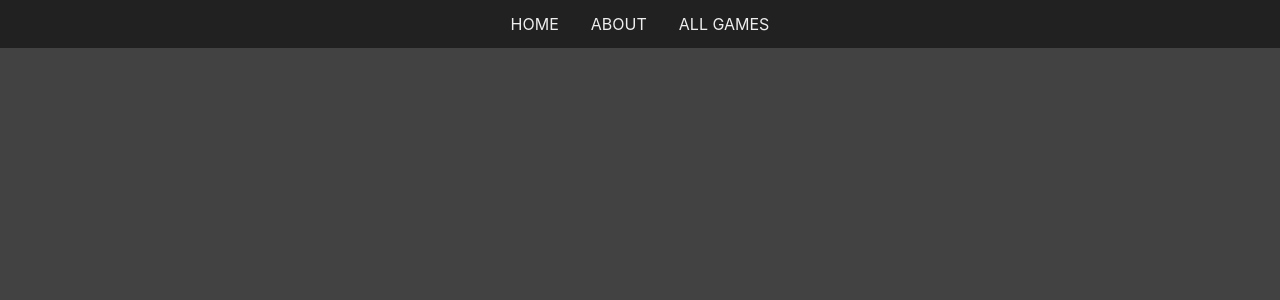
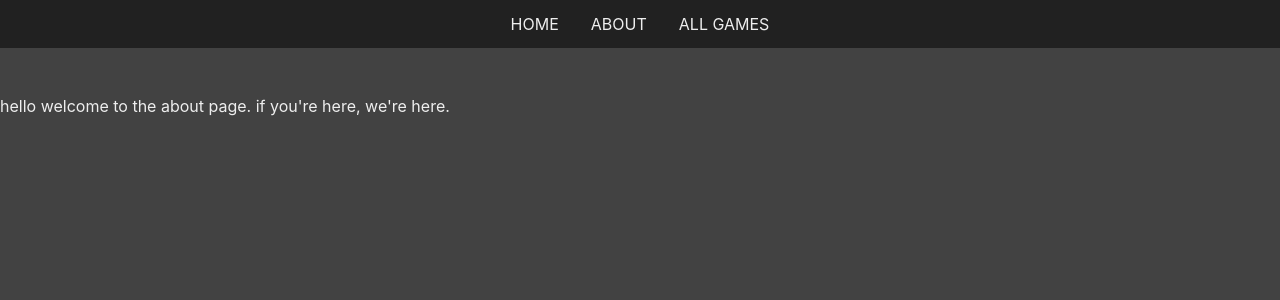
Before and after one commit to SEI-R-4-24/u4_hw_RAWG_router, a React (Vite) app: page /about in a window 1280 px wide. Shown: the top 300 px of the page. Built offline with nearby package versions, Linux system fonts and the light colour scheme.

Commit message:
about page

```diff
--- a/src/pages/About.jsx
+++ b/src/pages/About.jsx
@@ -2,7 +2,7 @@ const About = () => {
 
   return (
     <div>
-
+      <p>hello welcome to the about page. if you're here, we're here.</p>
     </div>
   )
 }
```
